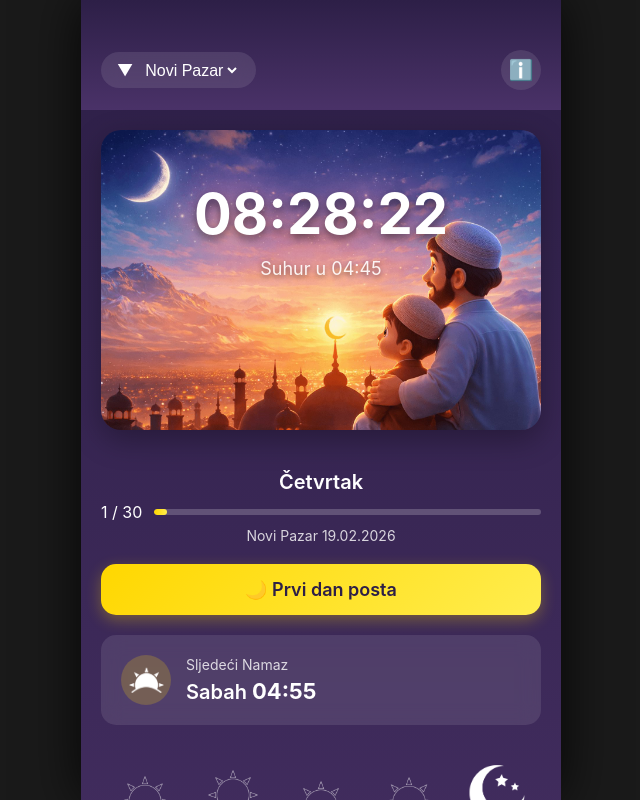
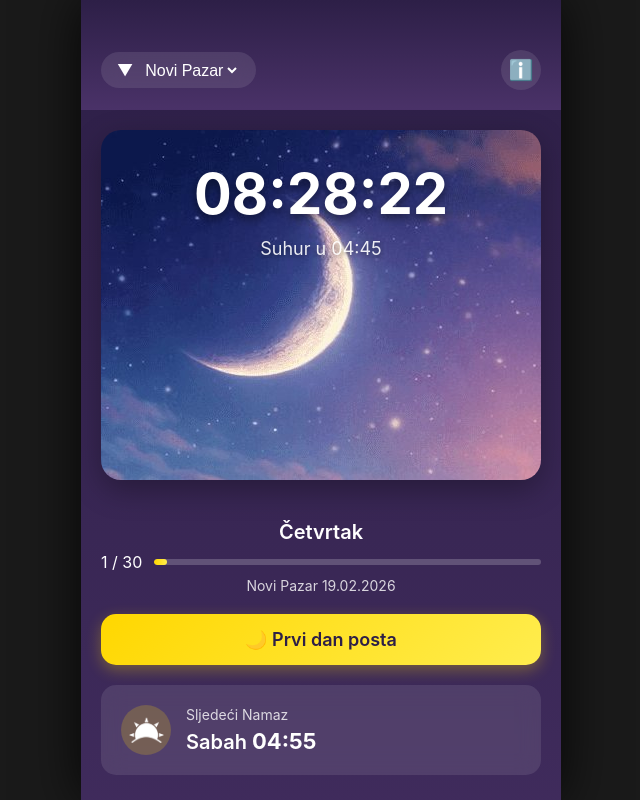
Before and after one commit to ramcevicadis/ramadan-app, a React (Create React App) app: page / in a window 1280 px wide. Shown: the whole page, without its empty margins (319-959 px from the left). Built offline with nearby package versions, Linux system fonts and the light colour scheme.

Commit message:
Update App.css

```diff
--- a/src/styles/App.css
+++ b/src/styles/App.css
@@ -186,14 +186,14 @@ body {
   background-size: cover;
   background-position: center;
   border-radius: 20px;
-  padding: 50px 20px;
-  min-height: 300px;
+  padding: 30px 20px;
+  min-height: 350px;
   text-align: center;
   box-shadow: 0 10px 30px rgba(0, 0, 0, 0.3);
   position: relative;
   overflow: hidden;
+  background: linear-gradient(180deg, rgba(45, 31, 71, 0.3) 0%, rgba(74, 50, 104, 0.3) 100%);
 }
-
 .countdown-timer {
   font-size: 56px;
   font-weight: bold;
```
